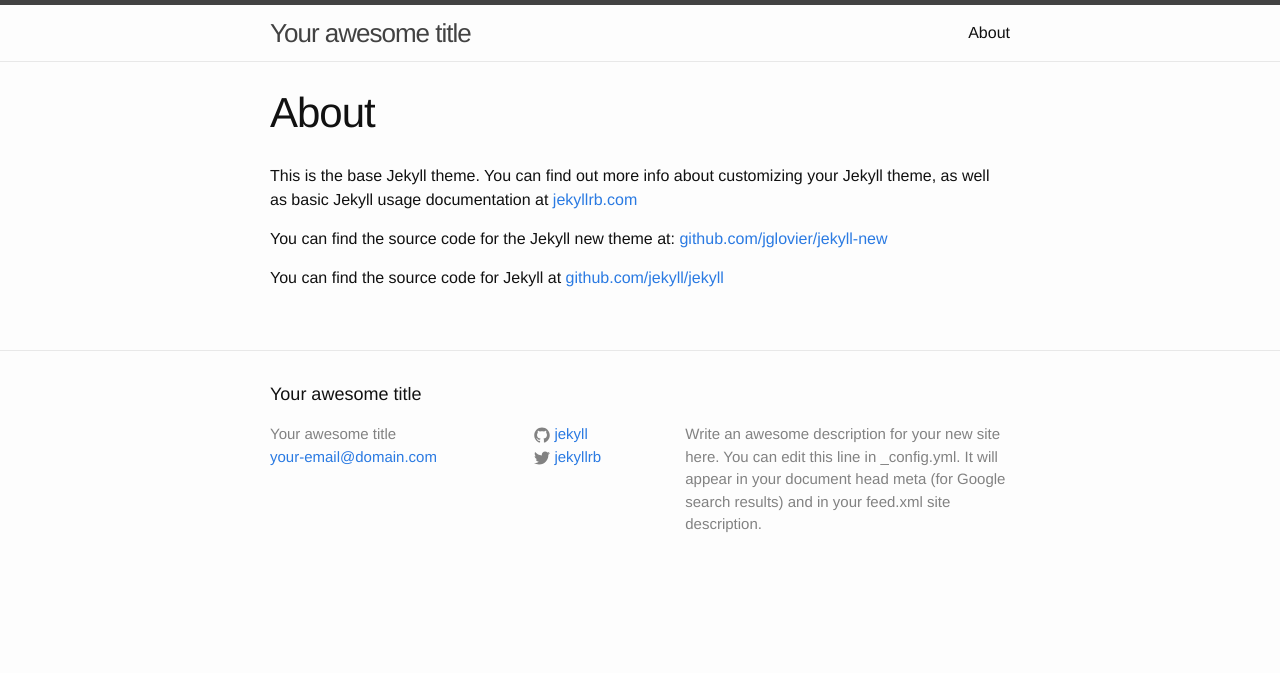
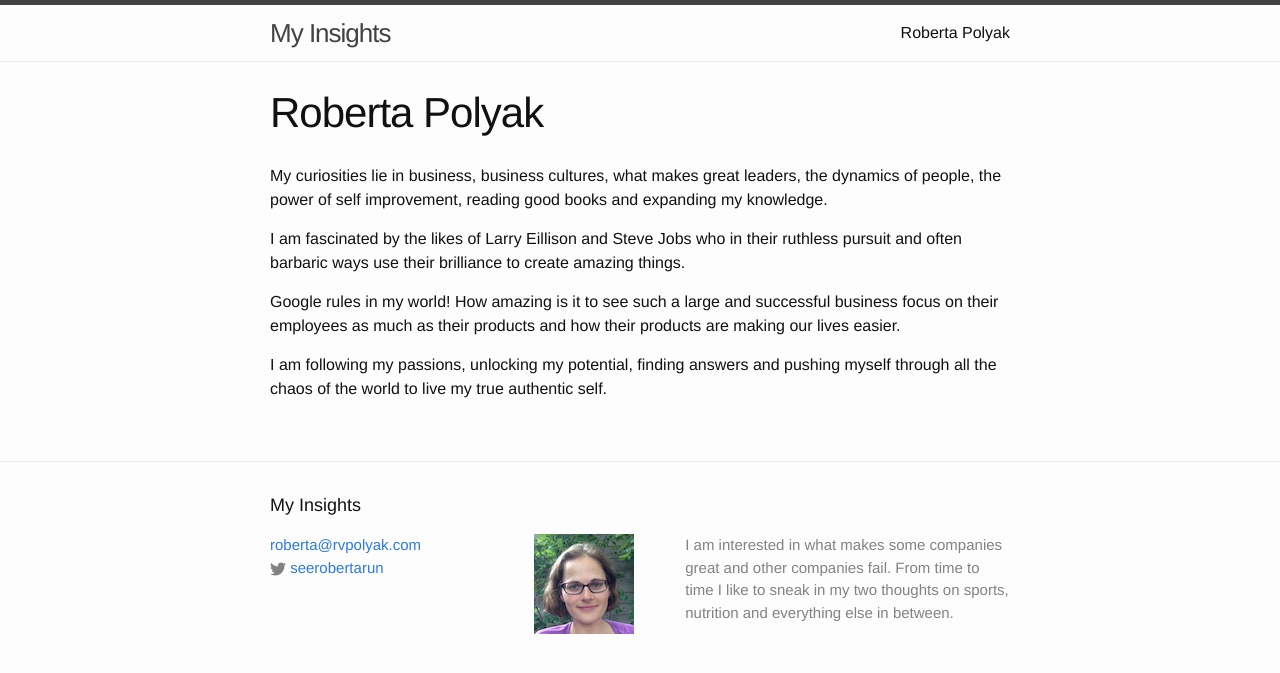
Before and after one commit to rvpolyak/rvpolyak.github.io, a Jekyll site: the page built from about.md, in a window 1280 px wide. Shown: the top 673 px of the page. Built offline with Jekyll 4.4.1, drawn with Linux system fonts in a browser that asks for light colours.

Commit message:
Updated About, added picture and posted first post
Go on Scare Yourself

```diff
--- a/_config.yml
+++ b/_config.yml
@@ -1,14 +1,12 @@
 # Site settings
-title: Your awesome title
-email: your-email@domain.com
+title: My Insights
+email: roberta@rvpolyak.com
 description: > # this means to ignore newlines until "baseurl:"
-  Write an awesome description for your new site here. You can edit this
-  line in _config.yml. It will appear in your document head meta (for
-  Google search results) and in your feed.xml site description.
+  I am interested in what makes some companies great and other companies fail.
+  From time to time I like to sneak in my two thoughts on sports, nutrition and everything else in between.
 baseurl: "" # the subpath of your site, e.g. /blog/
-url: "http://yourdomain.com" # the base hostname & protocol for your site
-twitter_username: jekyllrb
-github_username:  jekyll
+url: "http://rvpolyak.com" # the base hostname & protocol for your site
+twitter_username: seerobertarun
 
 # Build settings
 markdown: kramdown
--- a/_includes/footer.html
+++ b/_includes/footer.html
@@ -7,8 +7,23 @@
     <div class="footer-col-wrapper">
       <div class="footer-col  footer-col-1">
         <ul class="contact-list">
-          <li>{{ site.title }}</li>
+          <!-- <li>{{ site.title }}</li> -->
           <li><a href="mailto:{{ site.email }}">{{ site.email }}</a></li>
+
+          {% if site.twitter_username %}
+          <li>
+            <a href="https://twitter.com/{{ site.twitter_username }}">
+              <span class="icon  icon--twitter">
+                <svg viewBox="0 0 16 16">
+                  <path fill="#828282" d="M15.969,3.058c-0.586,0.26-1.217,0.436-1.878,0.515c0.675-0.405,1.194-1.045,1.438-1.809
+                  c-0.632,0.375-1.332,0.647-2.076,0.793c-0.596-0.636-1.446-1.033-2.387-1.033c-1.806,0-3.27,1.464-3.27,3.27 c0,0.256,0.029,0.506,0.085,0.745C5.163,5.404,2.753,4.102,1.14,2.124C0.859,2.607,0.698,3.168,0.698,3.767 c0,1.134,0.577,2.135,1.455,2.722C1.616,6.472,1.112,6.325,0.671,6.08c0,0.014,0,0.027,0,0.041c0,1.584,1.127,2.906,2.623,3.206 C3.02,9.402,2.731,9.442,2.433,9.442c-0.211,0-0.416-0.021-0.615-0.059c0.416,1.299,1.624,2.245,3.055,2.271 c-1.119,0.877-2.529,1.4-4.061,1.4c-0.264,0-0.524-0.015-0.78-0.046c1.447,0.928,3.166,1.469,5.013,1.469 c6.015,0,9.304-4.983,9.304-9.304c0-0.142-0.003-0.283-0.009-0.423C14.976,4.29,15.531,3.714,15.969,3.058z"/>
+                </svg>
+              </span>
+
+              <span class="username">{{ site.twitter_username }}</span>
+            </a>
+          </li>
+          {% endif %}
         </ul>
       </div>
 
@@ -28,20 +43,9 @@
           </li>
           {% endif %}
 
-          {% if site.twitter_username %}
           <li>
-            <a href="https://twitter.com/{{ site.twitter_username }}">
-              <span class="icon  icon--twitter">
-                <svg viewBox="0 0 16 16">
-                  <path fill="#828282" d="M15.969,3.058c-0.586,0.26-1.217,0.436-1.878,0.515c0.675-0.405,1.194-1.045,1.438-1.809
-                  c-0.632,0.375-1.332,0.647-2.076,0.793c-0.596-0.636-1.446-1.033-2.387-1.033c-1.806,0-3.27,1.464-3.27,3.27 c0,0.256,0.029,0.506,0.085,0.745C5.163,5.404,2.753,4.102,1.14,2.124C0.859,2.607,0.698,3.168,0.698,3.767 c0,1.134,0.577,2.135,1.455,2.722C1.616,6.472,1.112,6.325,0.671,6.08c0,0.014,0,0.027,0,0.041c0,1.584,1.127,2.906,2.623,3.206 C3.02,9.402,2.731,9.442,2.433,9.442c-0.211,0-0.416-0.021-0.615-0.059c0.416,1.299,1.624,2.245,3.055,2.271 c-1.119,0.877-2.529,1.4-4.061,1.4c-0.264,0-0.524-0.015-0.78-0.046c1.447,0.928,3.166,1.469,5.013,1.469 c6.015,0,9.304-4.983,9.304-9.304c0-0.142-0.003-0.283-0.009-0.423C14.976,4.29,15.531,3.714,15.969,3.058z"/>
-                </svg>
-              </span>
-
-              <span class="username">{{ site.twitter_username }}</span>
-            </a>
+            <img src="/assets/roberta.jpg">
           </li>
-          {% endif %}
         </ul>
       </div>
 
--- a/about.md
+++ b/about.md
@@ -1,11 +1,13 @@
 ---
 layout: page
-title: About
+title: Roberta Polyak
 permalink: /about/
 ---
 
-This is the base Jekyll theme. You can find out more info about customizing your Jekyll theme, as well as basic Jekyll usage documentation at [jekyllrb.com](http://jekyllrb.com/)
+My curiosities lie in business, business cultures, what makes great leaders, the dynamics of people, the power of self improvement, reading good books and expanding my knowledge.
 
-You can find the source code for the Jekyll new theme at: [github.com/jglovier/jekyll-new](https://github.com/jglovier/jekyll-new)
+I am fascinated by the likes of Larry Eillison and Steve Jobs who in their ruthless pursuit and often barbaric ways use their brilliance to create amazing things.
 
-You can find the source code for Jekyll at [github.com/jekyll/jekyll](https://github.com/jekyll/jekyll)
+Google rules in my world! How amazing is it to see such a large and successful business focus on their employees as much as their products and how their products are making our lives easier.
+
+I am following my passions, unlocking my potential, finding answers and pushing myself through all the chaos of the world to live my true authentic self.
--- a/index.html
+++ b/index.html
@@ -5,7 +5,6 @@ layout: default
 <div class="home">
 
   <h1 class="page-heading">Posts</h1>
-
   <ul class="post-list">
     {% for post in site.posts %}
       <li>
```
Also changed, not shown: _posts/2015-06-21-go-on-scare-yourself.markdown (added, +23 -0 lines), assets/roberta.jpg (added), 4 other files.
